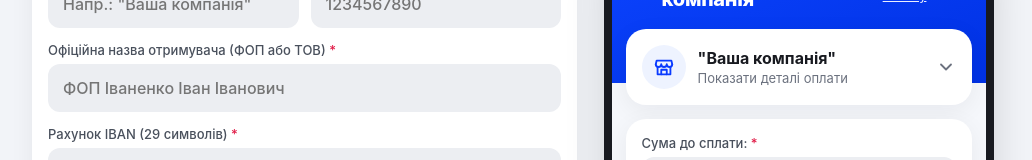
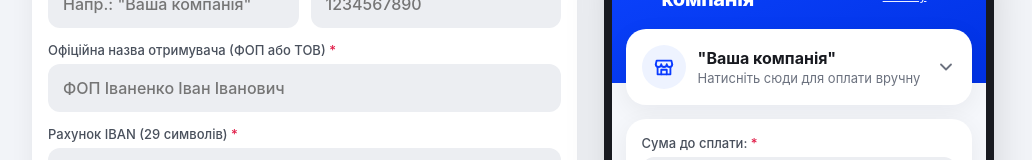
Before and after one commit to europeanprodukt-debug/oplataIBAN, a plain HTML site: page index.html in a window 1280 px wide. Shown: the part 176-336 px from the top of the page, without its empty margins (124-1156 px from the left). Drawn offline with nearby package versions, Linux system fonts and the light colour scheme.

Commit message:
Update index.html

```diff
--- a/index.html
+++ b/index.html
@@ -910,7 +910,7 @@
               </div>
               <div style="min-width:0;">
                 <div class="merchant-title js-brand-title">"Ваша компанія"</div>
-                <div class="merchant-sub">Показати деталі оплати</div>
+                <div class="merchant-sub">Натисніть сюди для оплати вручну</div>
               </div>
             </div>
             <svg class="chevron js-chevron" width="20" height="20" viewBox="0 0 24 24" fill="none" stroke="currentColor" stroke-width="2.2" stroke-linecap="round" stroke-linejoin="round"><polyline points="6 9 12 15 18 9"/></svg>
```
